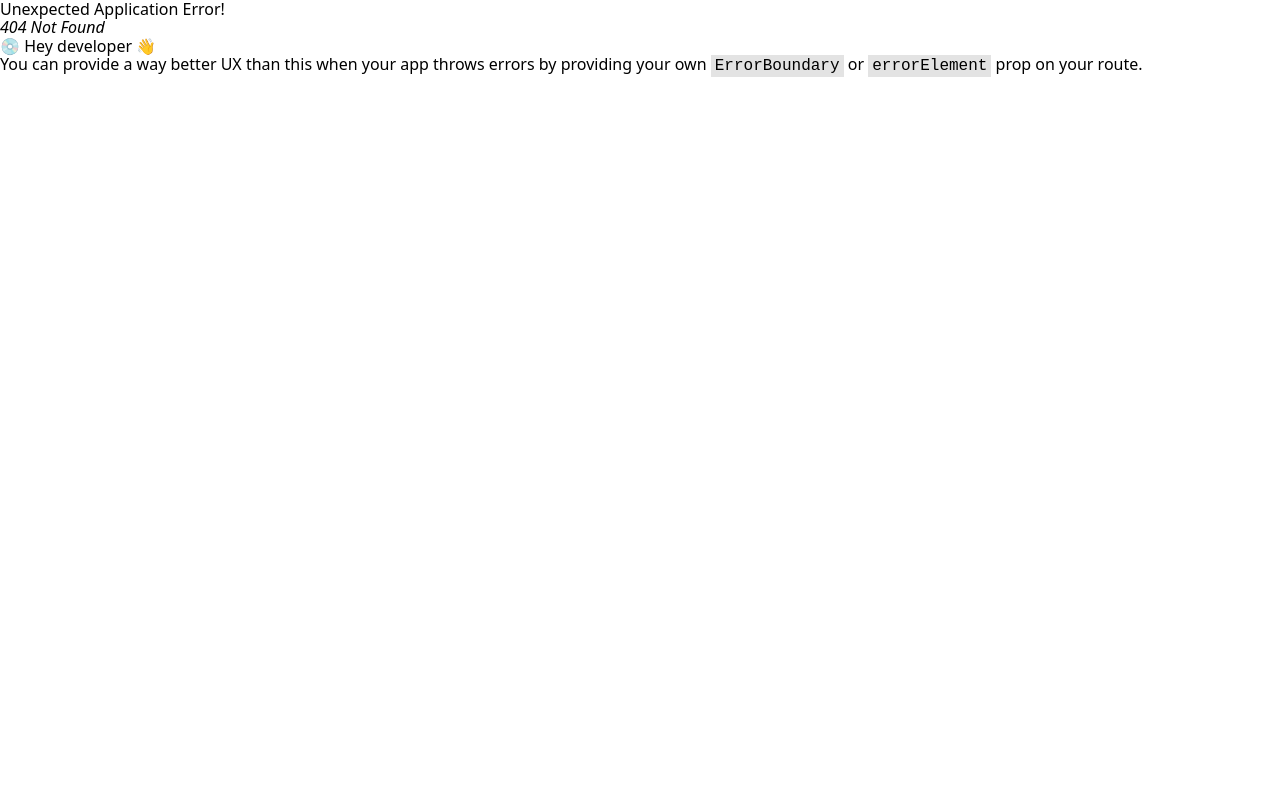
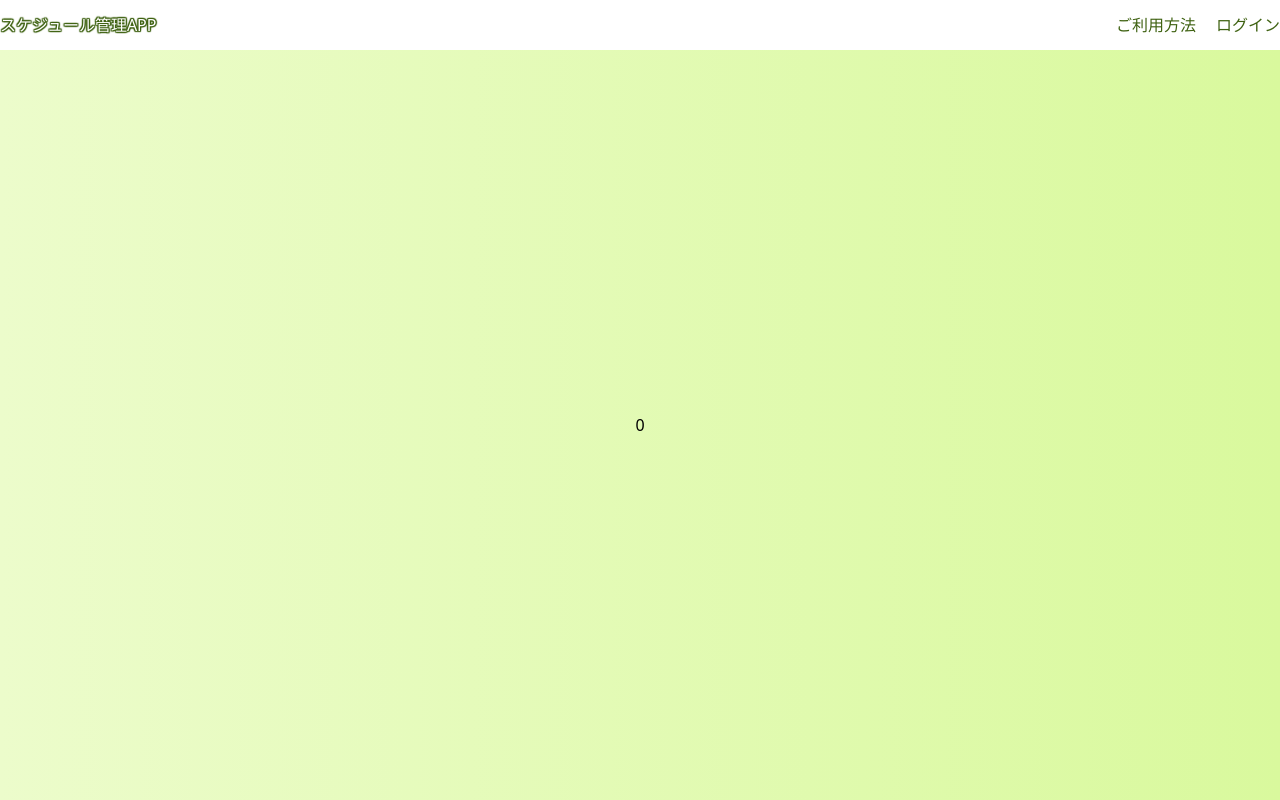
Before and after one commit to so-engineer/calendar-project, a React (Vite) app: page /calendar in a window 1280 px wide. Before the commit this address had no page. Built offline with nearby package versions, Linux system fonts and the light colour scheme.

Commit message:
Contextを導入し、ログインユーザーをglobal stateにて管理するようにした

```diff
--- /dev/null
+++ b/src/components/pages/CalenderPage.tsx
@@ -0,0 +1,13 @@
+import { useContext } from 'react'
+import { LoginUserContext } from '../../contexts/LoginUserContext'
+
+export const CalenderPage = () => {
+  const {loginUser} = useContext(LoginUserContext)
+
+  return (
+    <div>
+      <p>{loginUser.id}</p>
+      <p>{loginUser.name}</p>
+    </div>
+  )
+}
--- a/src/components/pages/LoginPage.tsx
+++ b/src/components/pages/LoginPage.tsx
@@ -1,14 +1,20 @@
-import { ChangeEvent, FormEvent, useState } from "react";
+import { ChangeEvent, FormEvent, useContext, useState } from "react";
 import { Input } from "../atoms/Input";
 import { PrimaryBtn } from "../atoms/PrimaryBtn";
 import { LoginInfoType } from "../../types/login";
 import { login } from "../../api/login";
+import { useNavigate } from "react-router-dom";
+import { LoginUserContext } from "../../contexts/LoginUserContext";
 
 export const LoginPage = () => {
+  const {setLoginUser} = useContext(LoginUserContext)
   const [loginInfo, setLoginInfo] = useState<LoginInfoType>({
     email: "",
     password: "",
   })
+
+  const navigate = useNavigate()
+
   const [errorMessage, setErrorMessage] = useState("")
 
   const changeLoginInfo = (event: ChangeEvent<HTMLInputElement>) => {
@@ -20,7 +26,9 @@ export const LoginPage = () => {
     event.preventDefault()
     setErrorMessage("")
     try {
-      login(loginInfo)
+      const resUser = login(loginInfo)
+      setLoginUser({id: resUser.id, name: resUser.name})
+      navigate("/calendar")
     } catch {
       setErrorMessage("ログインに失敗しました")
     }
--- /dev/null
+++ b/src/contexts/LoginUserContext.tsx
@@ -0,0 +1,27 @@
+import { createContext, useState } from 'react'
+import { LoginUserType } from '../types/login'
+import { ReactNode } from "react";
+
+type LoginUserContextType = {
+  loginUser: LoginUserType;
+  setLoginUser: (user: LoginUserType) => void;
+}
+
+export const LoginUserContext = createContext<LoginUserContextType>({})
+
+type PropsType = {
+  children: ReactNode
+}
+
+export const LoginUserProvider = ({children}: PropsType) => {
+  const [loginUser, setLoginUser] = useState<LoginUserType>({
+    id: 0,
+    name: "",
+  })
+
+  return (
+    <LoginUserContext.Provider value={{loginUser, setLoginUser}}>
+      {children}
+    </LoginUserContext.Provider>
+  )
+}
--- a/src/main.tsx
+++ b/src/main.tsx
@@ -5,9 +5,12 @@ import "./styles/output.css"
 import "./styles/destyle.css"
 import { RouterProvider } from 'react-router-dom'
 import { router } from './routes'
+import { LoginUserProvider } from './contexts/LoginUserContext'
 
 createRoot(document.getElementById('root')!).render(
   <StrictMode>
-    <RouterProvider router={router} />
+    <LoginUserProvider>
+      <RouterProvider router={router} />
+    </LoginUserProvider>
   </StrictMode>,
 )
--- a/src/routes.tsx
+++ b/src/routes.tsx
@@ -2,6 +2,7 @@ import { createBrowserRouter } from 'react-router-dom'
 import { ToPage } from './components/pages/ToPage'
 import { LoginPage } from './components/pages/LoginPage'
 import { NotLoginLayout } from './components/templates/NotLoginLayout'
+import { CalenderPage } from './components/pages/CalenderPage'
 
 export const router = createBrowserRouter([
   {
@@ -10,6 +11,7 @@ export const router = createBrowserRouter([
     children: [
       {index: true, element: <ToPage />},
       {path: "/login", element: <LoginPage />},
+      {path: "/calendar", element: <CalenderPage />},
     ]
   }
 ])
--- a/src/types/login.ts
+++ b/src/types/login.ts
@@ -7,3 +7,8 @@ export type LoginReturnType = {
   id: number;
   name: string;
 };
+
+export type LoginUserType = {
+  id: number;
+  name: string;
+};
```
